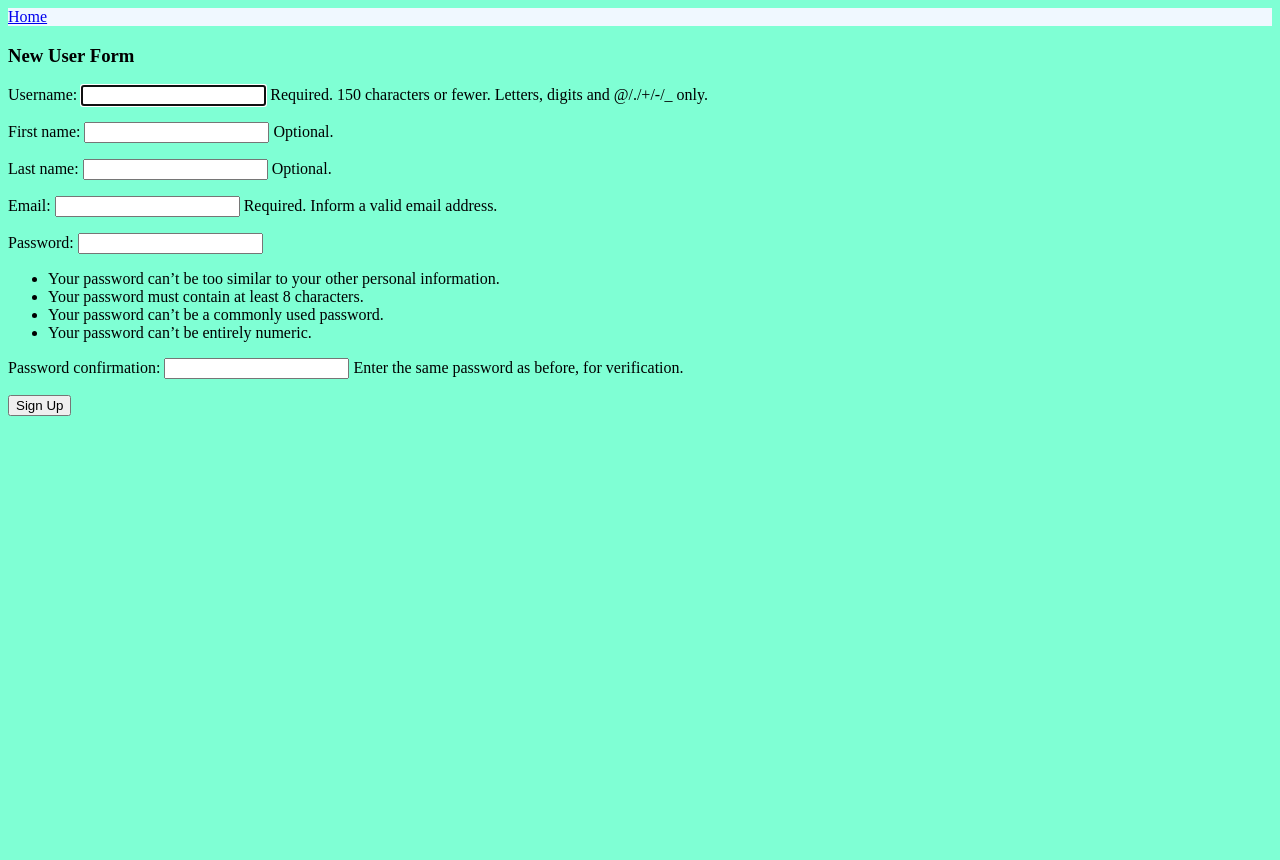
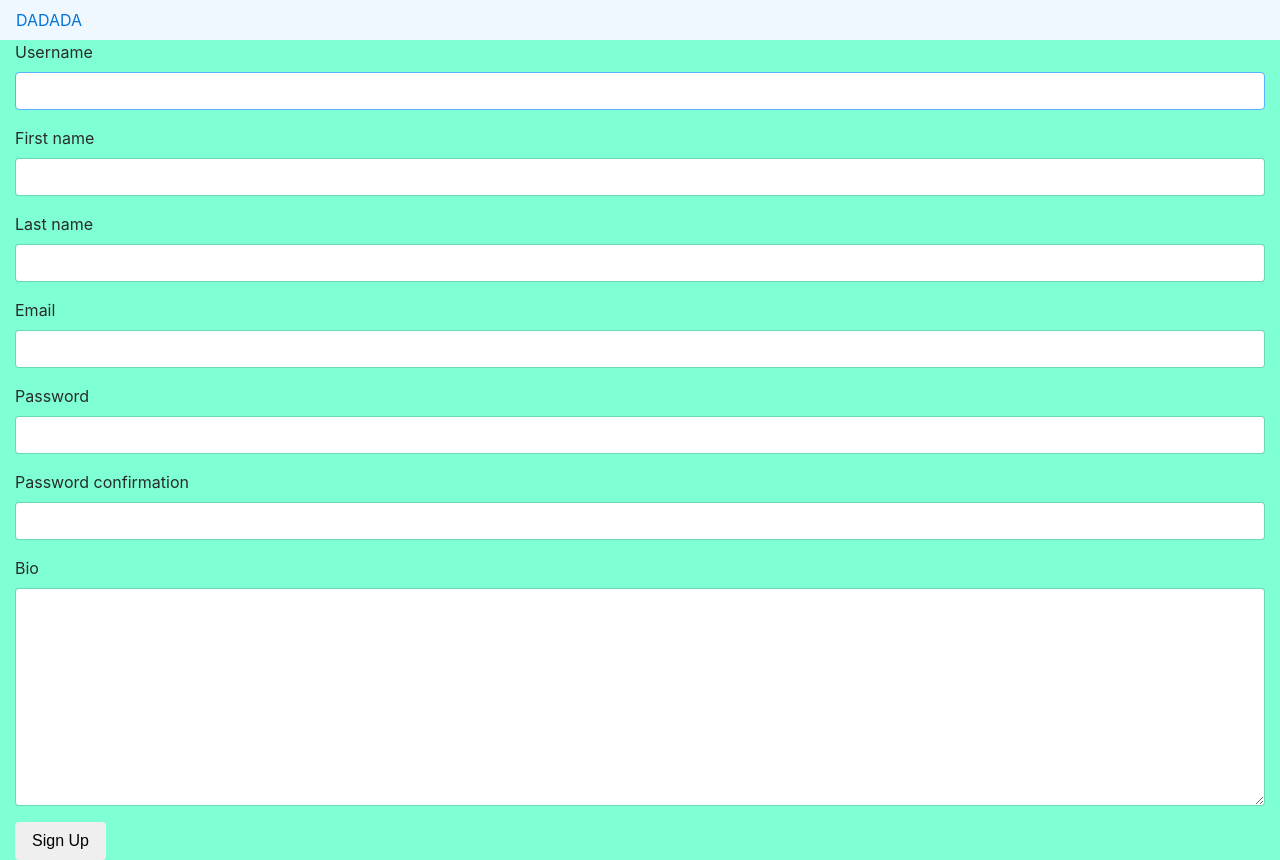
Before and after one commit to EstiShay/podcast-social-network, a Django app: page /signup/ in a window 1280 px wide. Before the commit the page ends 416 px from the top, so only its background shows below. Run offline with Django 3.2, Linux system fonts and the light colour scheme; parts of the project's set-up code (start-up, migrations or seed data) failed here and were passed over; some libraries are stand-ins or nearby versions.

Commit message:
added bootstrap style landing page and setup Sign Up form

```diff
--- a/podcast/forms.py
+++ b/podcast/forms.py
@@ -23,4 +23,4 @@ class SignUpForm(UserCreationForm):
 
     class Meta:
         model = User
-        fields = ('username', 'first_name', 'last_name', 'email', 'password1', 'password2',)
+        fields = ('username', 'first_name', 'last_name', 'email', 'password1', 'password2', 'bio')
--- a/podcast/templates/podcast/signup.html
+++ b/podcast/templates/podcast/signup.html
@@ -1,12 +1,57 @@
 {% extends 'base.html' %}
+{% load widget_tweaks %}
 
 
 {% block content %}
-<h3>New User Form</h3>
-        <form method="POST" class="new-user-form">{% csrf_token %}
-            {{ form.as_p }}
-            <button type="submit" class="save btn btn-default">Sign Up</button>
+
+    {#    <form method="POST" class="new-user-form form-horizontal">{% csrf_token %}#}
+    {#        <div class="form-group">#}
+    {#            <label for="id_username" class="control-label col-sm-2">Username:</label>#}
+    {#            <div class="col-sm-10">#}
+    {#                {{ form.username }}#}
+    {#            </div>#}
+    {#            <br>#}
+    {#        </div>#}
+    {##}
+    {#        First Name: {{ form.first_name }}<br>#}
+    {#        Last Name: {{ form.last_name }}<br>#}
+    {#        Email: {{ form.email }}<br>#}
+    {#        Password: {{ form.password1 }}<br>#}
+    {#        Confirm Password: {{ form.password2 }}#}
+    {##}
+    {##}
+    {#            {{ form.as_p }}#}
+    {#        {% for hidden in form.hidden_fields %}#}
+    {#            {{ hidden }}#}
+    {#        {% endfor %}#}
+    {#    <div class="container-fluid">#}
+    {#        <h3>New User Form</h3>#}
+    {#        <form method="POST" class="form-horizontal">#}
+    {#            {% csrf_token %}#}
+    {#            {% render_field form.username class='form-control' placeholder=form.username.label %}#}
+    {#            {% render_field form.first_name class='form-control' placeholder=form.first_name.label %}#}
+    {#            {% render_field form.last_name class='form-control' placeholder=form.last_name.label %}#}
+    {#            {% render_field form.password1 class='form-control' placeholder='Password' %}#}
+    {#            {% render_field form.password2 class='form-control' placeholder="Confirm Password" %}#}
+    {#            {% render_field form.bio class='form-control' placeholder=form.bio.label %}#}
+    {##}
+    {#            <button type="submit" class="save btn btn-default">Sign Up</button>#}
+    {#        </form>#}
+    {#    </div>#}
+    <div class="container-fluid">
+        <form method="post">
+            {% csrf_token %}
+            {% for field in form.visible_fields %}
+                <div class="form-group">
+                    <label for="{{ field.id_for_label }}" class="control-label">{{ field.label }}</label>
+                    {{ field|add_class:'form-control' }}
+                    {% for error in field.errors %}
+                        <span class="help-block bg-danger">{{ error }}</span>
+                    {% endfor %}
+                </div>
+            {% endfor %}
+            <button type="submit" class="btn btn-default">Sign Up</button>
         </form>
-
+    </div>
 
 {% endblock %}
--- a/podcast_social_network/settings.py
+++ b/podcast_social_network/settings.py
@@ -43,6 +43,7 @@ INSTALLED_APPS = [
     'django.contrib.messages',
     'django.contrib.staticfiles',
     'podcast.apps.PodcastConfig',
+    'widget_tweaks',
 
 ]
 
--- a/requirements.txt
+++ b/requirements.txt
@@ -7,3 +7,4 @@ whitenoise==3.3.1
 gunicorn
 requests
 xmltodict
+django-widget-tweaks
--- a/templates/base.html
+++ b/templates/base.html
@@ -6,6 +6,9 @@
 <head>
     <meta charset="UTF-8">
     <title>Podcast Social Network</title>
+    <link rel="stylesheet" href="https://maxcdn.bootstrapcdn.com/bootstrap/4.0.0-alpha.6/css/bootstrap.min.css"
+          integrity="sha384-rwoIResjU2yc3z8GV/NPeZWAv56rSmLldC3R/AZzGRnGxQQKnKkoFVhFQhNUwEyJ" crossorigin="anonymous">
+    <meta name="viewport" content="width=device-width, initial-scale=1, shrink-to-fit=no">
     <link rel="stylesheet" href="{% static 'podcast/CSS/style.css' %}">
 </head>
 {% if request.user.is_authenticated %}
@@ -18,9 +21,9 @@
         <a href="/search/">Podcast Search</a>
         <a href="#">Settings</a>
     </div>
-    {% else %}
+{% else %}
     <div class="navbar">
-        <a href="/">Home</a>
+        <a href="/">DADADA</a>
     </div>
 {% endif %}
 <body>
@@ -28,5 +31,11 @@
 {% endblock %}
 
 <script src="https://ajax.googleapis.com/ajax/libs/jquery/3.3.1/jquery.min.js"></script>
+<script src="https://cdnjs.cloudflare.com/ajax/libs/tether/1.4.0/js/tether.min.js"
+        integrity="sha384-DztdAPBWPRXSA/3eYEEUWrWCy7G5KFbe8fFjk5JAIxUYHKkDx6Qin1DkWx51bBrb"
+        crossorigin="anonymous"></script>
+<script src="https://maxcdn.bootstrapcdn.com/bootstrap/4.0.0-alpha.6/js/bootstrap.min.js"
+        integrity="sha384-vBWWzlZJ8ea9aCX4pEW3rVHjgjt7zpkNpZk+02D9phzyeVkE+jo0ieGizqPLForn"
+        crossorigin="anonymous"></script>
 <script src="{% static 'podcast/script/script.js' %}"></script>
 </body>
```
Also changed, not shown: podcast/templates/podcast/index.html (+5 -5 lines), podcast/templates/podcast/login.html (+21 -5 lines).
